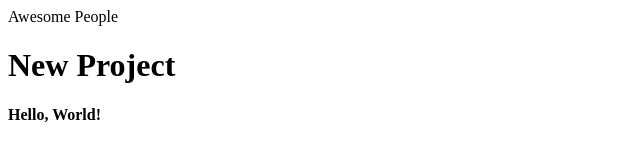
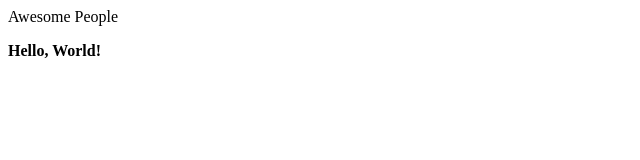
Before and after one commit to morning8094/p02-git-demo2, a plain HTML site: page index.html in a window 1280 px wide. Shown: the whole page, without its empty margins (0-640 px from the left). Drawn offline with Linux system fonts and the light colour scheme.

```diff
--- a/index.html
+++ b/index.html
@@ -6,8 +6,6 @@
        </head>
 
      <body>
-     	<h1>New Project</h1>
      	<p><b>Hello, World!<b></p>
-
      </body>
   </html>
```
